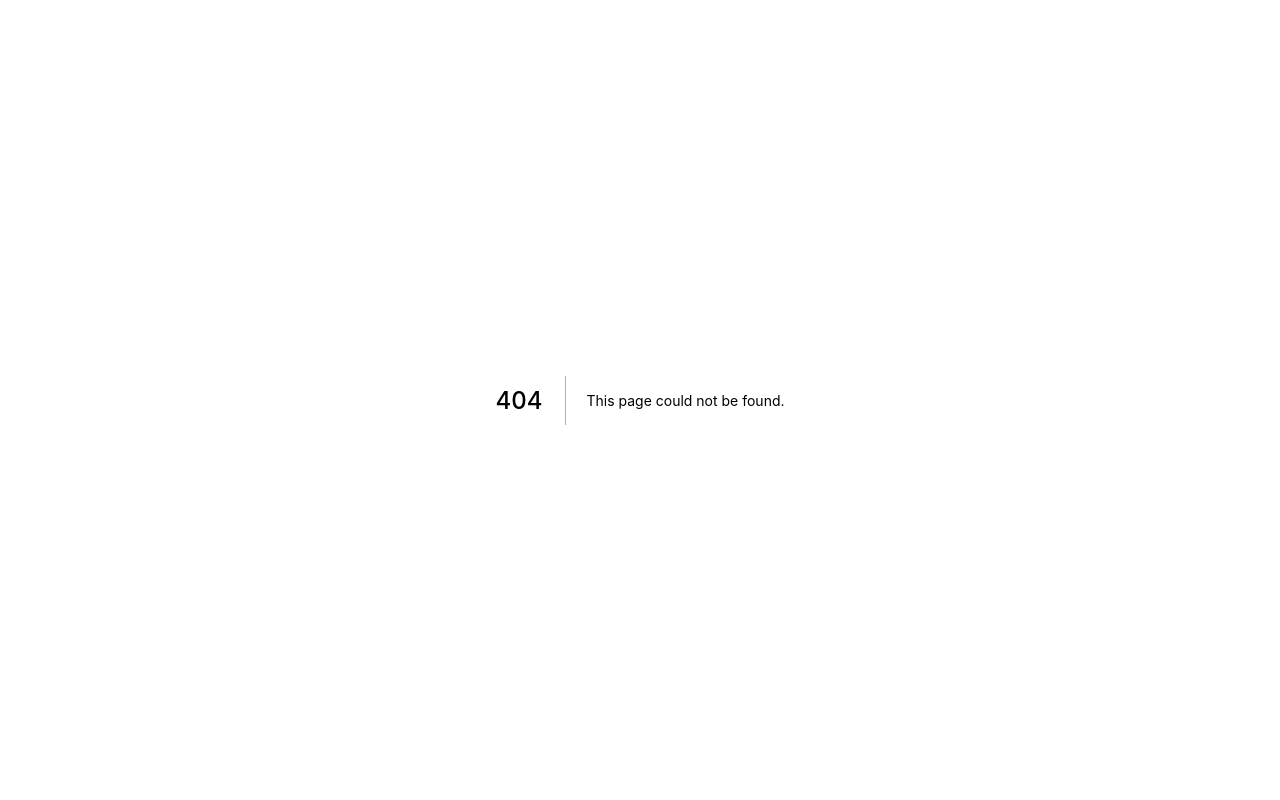
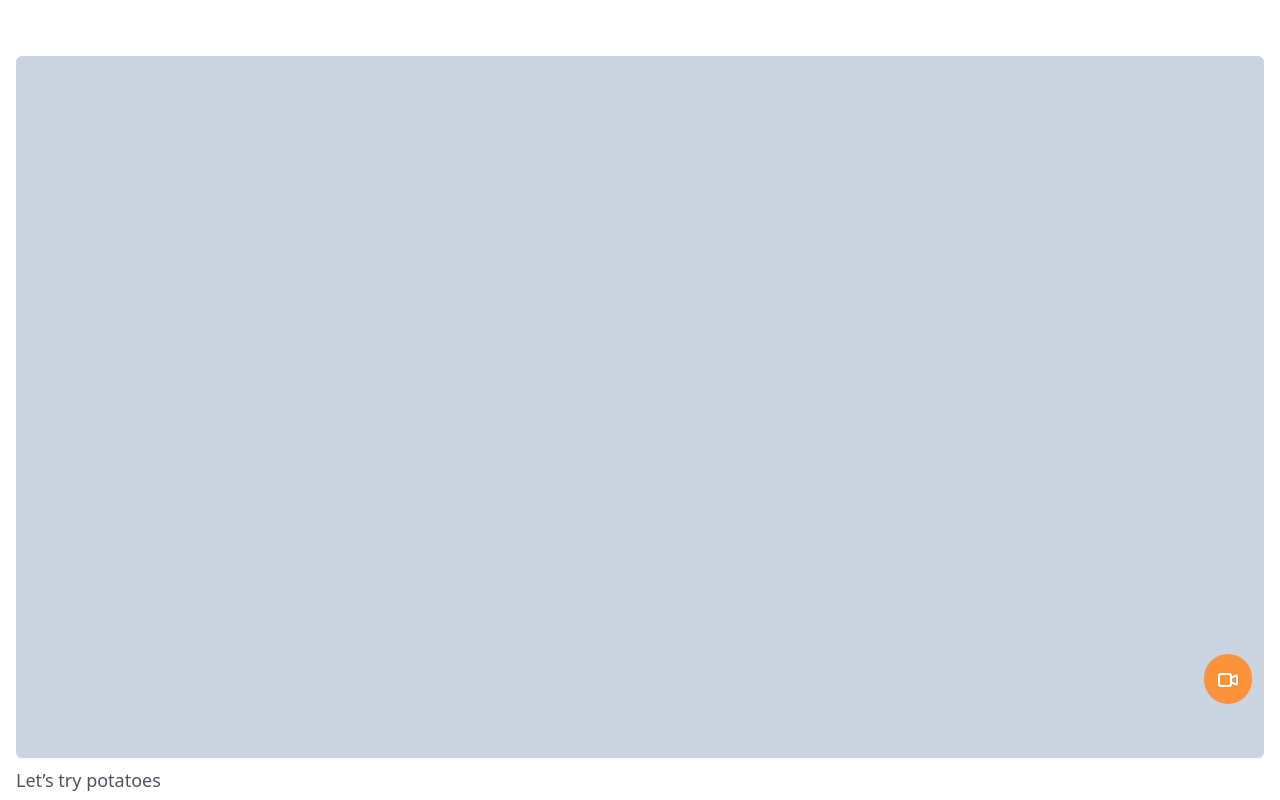
Before and after one commit to kuroneko-s/React_Carrot-Market-Clone-S, a Next.js app: page /live in a window 1280 px wide. Before the commit this address had no page. Shown: the top 800 px of the page. Built offline with nearby package versions, Linux system fonts and the light colour scheme.

Commit message:
live page

```diff
--- /dev/null
+++ b/pages/live.tsx
@@ -0,0 +1,34 @@
+import { NextPage } from "next";
+
+const Live: NextPage = () => {
+  return (
+    <div className="py-10 divide-y-2 space-y-4">
+      {[1, 1, 1, 1, 1, 1, 1, 1, 1, 1].map((_, i) => (
+        <div key={i} className="pt-4 px-4">
+          <div className="w-full bg-slate-300 aspect-video rounded-md shadow-sm" />
+          <h3 className="font-medium text-gray-600 text-lg mt-2">
+            Let&rsquo;s try potatoes
+          </h3>
+        </div>
+      ))}
+      <button className="fixed bottom-24 right-7 p-3 bg-orange-400 hover:bg-orange-500 transition-colors rounded-full text-white cursor-pointer border-transparent">
+        <svg
+          xmlns="http://www.w3.org/2000/svg"
+          className="h-6 w-6"
+          fill="none"
+          viewBox="0 0 24 24"
+          stroke="currentColor"
+          strokeWidth="2"
+        >
+          <path
+            strokeLinecap="round"
+            strokeLinejoin="round"
+            d="M15 10l4.553-2.276A1 1 0 0121 8.618v6.764a1 1 0 01-1.447.894L15 14M5 18h8a2 2 0 002-2V8a2 2 0 00-2-2H5a2 2 0 00-2 2v8a2 2 0 002 2z"
+          />
+        </svg>
+      </button>
+    </div>
+  );
+};
+
+export default Live;
```
